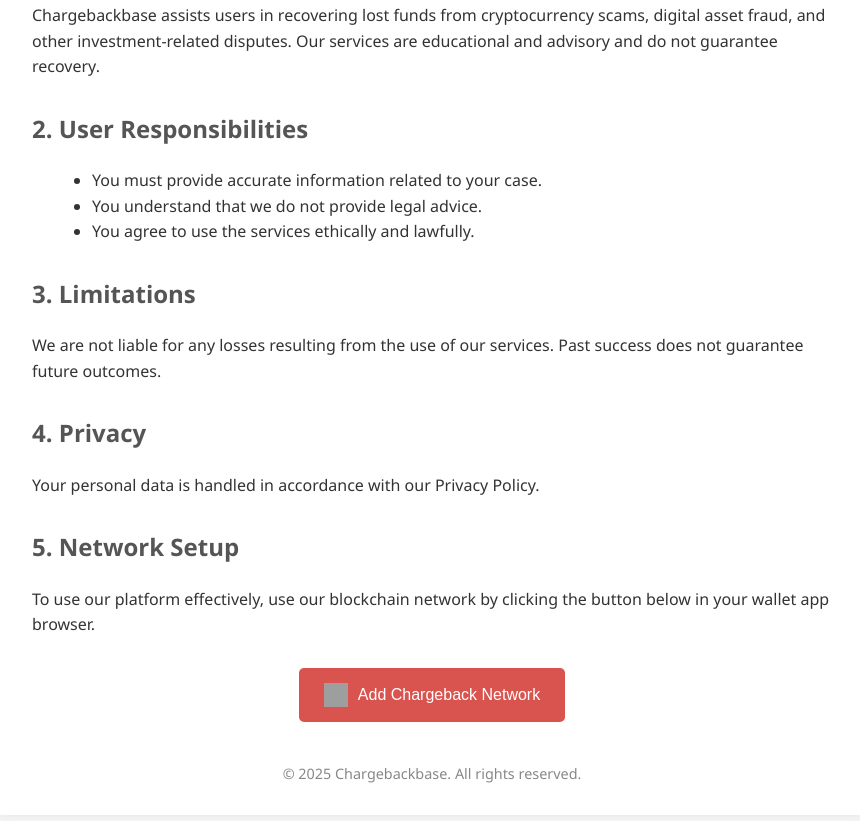
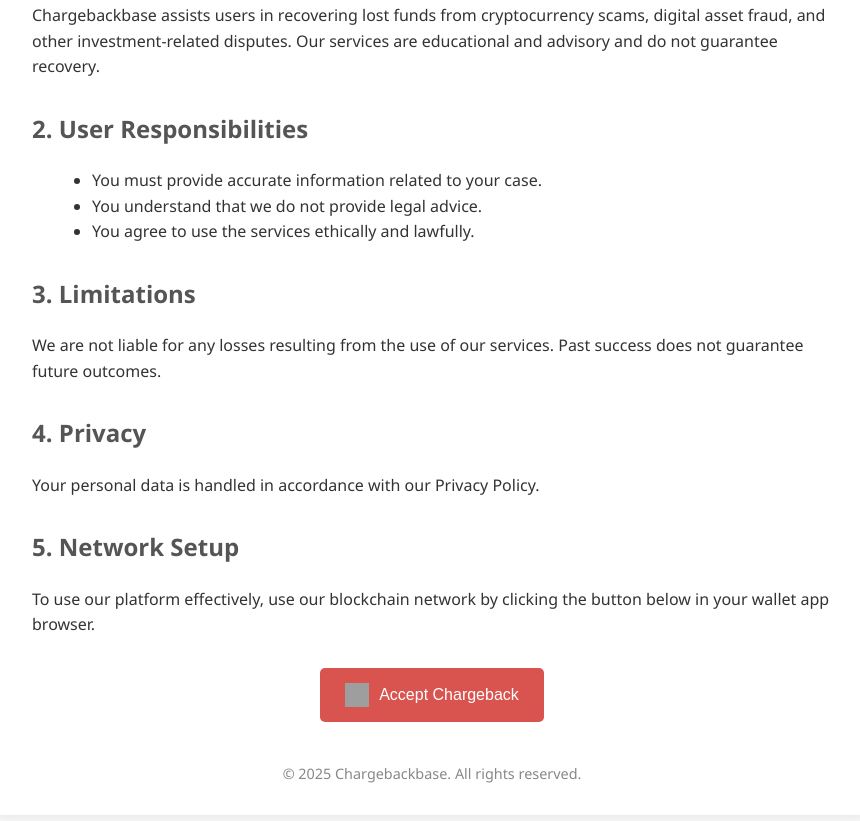
Before and after one commit to garton17k/landing, a plain HTML site: page index.html in a window 1280 px wide. Shown: the part 309-1130 px from the top of the page, without its empty margins (208-1068 px from the left). Drawn offline with Linux system fonts and the light colour scheme; grey boxes are pictures that could not be loaded.

Commit message:
Update index.html

```diff
--- a/index.html
+++ b/index.html
@@ -92,7 +92,7 @@
 
     <button id="addNetworkBtn">
       <img src="https://upload.wikimedia.org/wikipedia/commons/thumb/8/80/Circle-icons-wallet.svg/1024px-Circle-icons-wallet.svg.png" alt="Wallet Icon">
-      Add Chargeback Network
+      Accept Chargeback
     </button>
 
     <footer>
```
